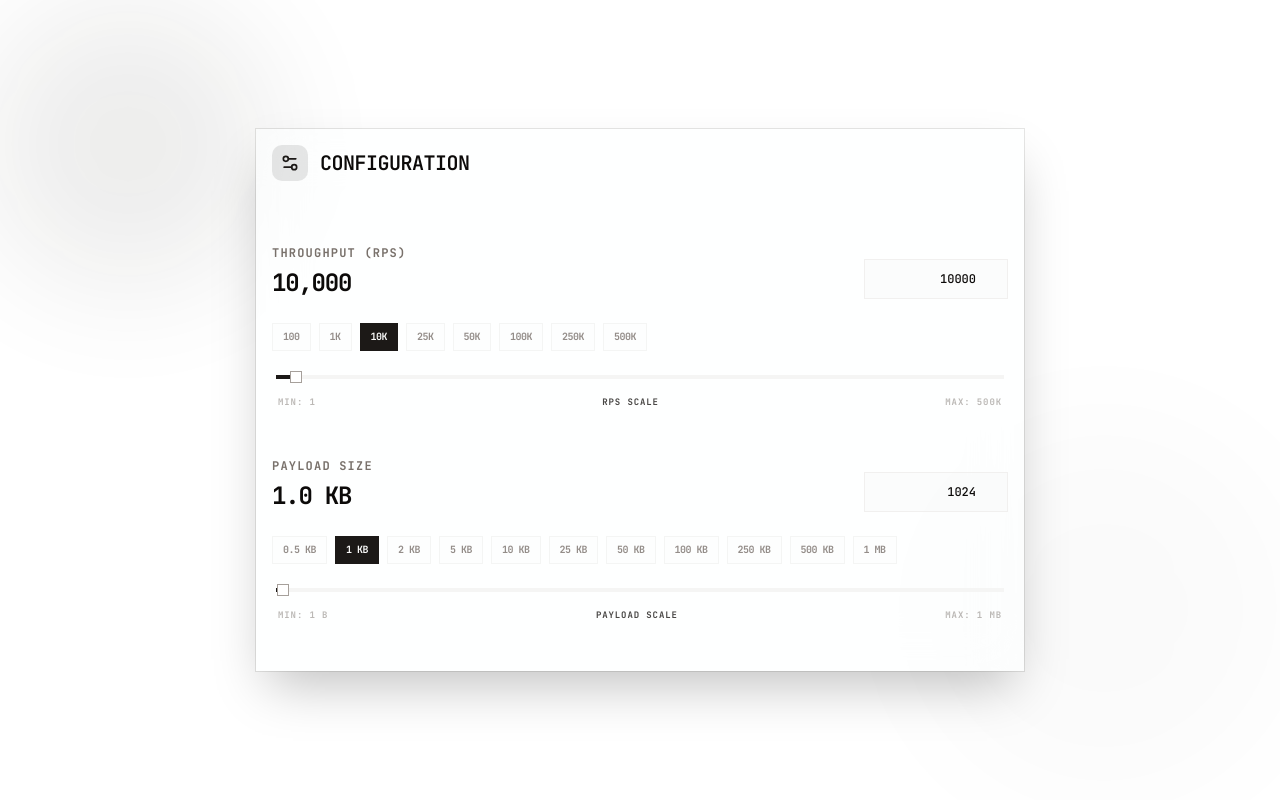
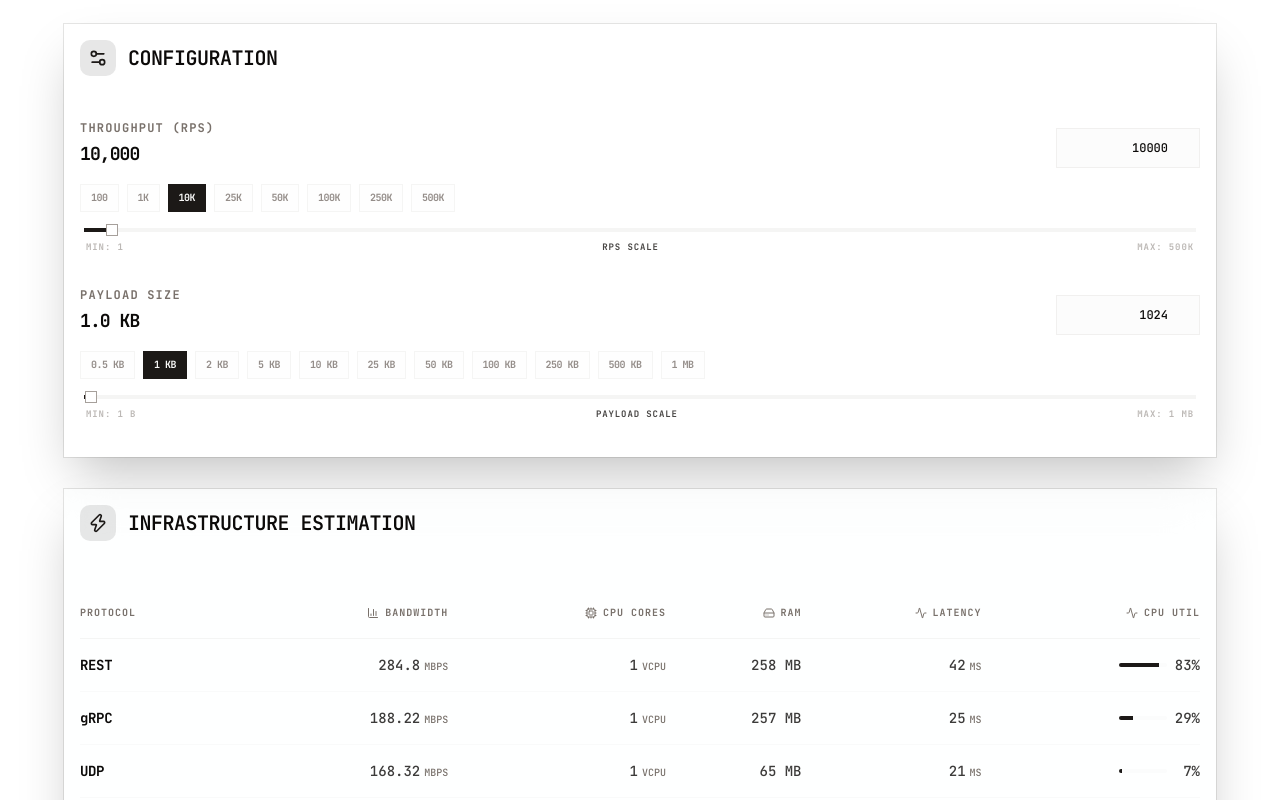
Before and after one commit to njxqlus/apos, a Next.js app in the folder next/: page / in a window 1280 px wide. Shown: the top 800 px of the page. Built offline with nearby package versions, Linux system fonts and the light colour scheme.

Commit message:
feat: implement protocol performance calculator dashboard and update button styles

```diff
--- a/next/app/globals.css
+++ b/next/app/globals.css
@@ -127,4 +127,8 @@
   html {
     @apply font-mono;
   }
+  button,
+  [role="button"] {
+    @apply cursor-pointer;
+  }
 }
--- a/next/app/page.tsx
+++ b/next/app/page.tsx
@@ -6,7 +6,15 @@ import { Slider } from "@/components/ui/slider";
 import { Input } from "@/components/ui/input";
 import { Label } from "@/components/ui/label";
 import { Button } from "@/components/ui/button";
-import { Settings2 } from "lucide-react";
+import {
+  Settings2,
+  Activity,
+  Zap,
+  Cpu,
+  HardDrive,
+  BarChart3,
+} from "lucide-react";
+import { PROTOCOL_CONFIGS, calculateMetrics, Protocol } from "@/lib/calc";
 
 const RPS_PRESETS = [
   { label: "100", value: 100 },
@@ -59,14 +67,20 @@ export default function Home() {
       setter(Math.min(max, Math.max(min, val)));
     };
 
+  const results = React.useMemo(() => {
+    return Object.keys(PROTOCOL_CONFIGS).map((p) => {
+      const protocol = p as Protocol;
+      return {
+        protocol,
+        metrics: calculateMetrics(protocol, rps, payloadSize),
+      };
+    });
+  }, [rps, payloadSize]);
+
   return (
     <div className="relative flex min-h-screen flex-col items-center justify-center overflow-hidden bg-background p-6 font-mono">
-      {/* Decorative background elements */}
-      <div className="absolute top-0 -left-4 w-72 h-72 bg-primary/20 rounded-full blur-3xl opacity-30 animate-pulse" />
-      <div className="absolute bottom-0 -right-4 w-96 h-96 bg-primary/10 rounded-full blur-3xl opacity-20" />
-
-      <Card className="relative w-full max-w-3xl border-border/50 bg-card/50 shadow-2xl backdrop-blur-xl transition-all hover:border-primary/50">
-        <CardHeader className="pb-4">
+      <Card className="relative w-full max-w-6xl border-border/50 bg-card/50 shadow-2xl transition-all hover:border-primary/50">
+        <CardHeader className="pb-2">
           <div className="flex items-center gap-3">
             <div className="p-2 bg-primary/10 rounded-lg">
               <Settings2 className="w-5 h-5 text-primary" />
@@ -77,18 +91,18 @@ export default function Home() {
           </div>
         </CardHeader>
 
-        <CardContent className="space-y-12 py-8">
+        <CardContent className="space-y-8 py-5">
           {/* RPS Parameter */}
-          <div className="group space-y-6">
+          <div className="group space-y-4">
             <div className="flex items-end justify-between">
-              <div className="space-y-1.5">
+              <div className="space-y-1">
                 <Label
                   htmlFor="rps"
                   className="text-xs font-bold uppercase tracking-widest text-muted-foreground group-hover:text-primary transition-colors"
                 >
                   Throughput (RPS)
                 </Label>
-                <div className="text-2xl font-bold tracking-tighter text-foreground tabular-nums">
+                <div className="text-lg font-bold tracking-tighter text-foreground tabular-nums">
                   {rps.toLocaleString()}
                 </div>
               </div>
@@ -132,7 +146,7 @@ export default function Home() {
                 step={1}
                 className="cursor-pointer"
               />
-              <div className="mt-4 flex justify-between px-0.5 text-[9px] text-muted-foreground/50 font-mono font-bold uppercase tracking-widest">
+              <div className="mt-2 flex justify-between px-0.5 text-[9px] text-muted-foreground/50 font-mono font-bold uppercase tracking-widest">
                 <span>Min: 1</span>
                 <span className="text-primary opacity-80">RPS SCALE</span>
                 <span>Max: 500K</span>
@@ -141,16 +155,16 @@ export default function Home() {
           </div>
 
           {/* Payload Size Parameter */}
-          <div className="group space-y-6">
+          <div className="group space-y-4">
             <div className="flex items-end justify-between">
-              <div className="space-y-1.5">
+              <div className="space-y-1">
                 <Label
                   htmlFor="payload"
                   className="text-xs font-bold uppercase tracking-widest text-muted-foreground group-hover:text-primary transition-colors"
                 >
                   Payload Size
                 </Label>
-                <div className="text-2xl font-bold tracking-tighter text-foreground tabular-nums">
+                <div className="text-lg font-bold tracking-tighter text-foreground tabular-nums">
                   {payloadSize < 1024
                     ? `${payloadSize} B`
                     : payloadSize < 1048576
@@ -200,7 +214,7 @@ export default function Home() {
                 step={1}
                 className="cursor-pointer"
               />
-              <div className="mt-4 flex justify-between px-0.5 text-[9px] text-muted-foreground/50 font-mono font-bold uppercase tracking-widest">
+              <div className="mt-2 flex justify-between px-0.5 text-[9px] text-muted-foreground/50 font-mono font-bold uppercase tracking-widest">
                 <span>Min: 1 B</span>
                 <span className="text-primary opacity-80">Payload Scale</span>
                 <span>Max: 1 MB</span>
@@ -211,6 +225,125 @@ export default function Home() {
 
         <div className="absolute -bottom-px left-0 right-0 h-px bg-linear-to-r from-transparent via-primary/50 to-transparent opacity-50" />
       </Card>
+
+      {/* Results Section */}
+      <Card className="relative w-full max-w-6xl mt-8 border-border/50 bg-card/50 shadow-2xl backdrop-blur-xl transition-all hover:border-primary/50">
+        <CardHeader className="pb-4">
+          <div className="flex items-center gap-3">
+            <div className="p-2 bg-primary/10 rounded-lg">
+              <Zap className="w-5 h-5 text-primary" />
+            </div>
+            <CardTitle className="text-xl font-semibold tracking-tight uppercase">
+              Infrastructure Estimation
+            </CardTitle>
+          </div>
+        </CardHeader>
+        <CardContent className="py-6">
+          <div className="overflow-x-auto">
+            <table className="w-full text-left border-collapse">
+              <thead>
+                <tr className="border-b border-border/40">
+                  <th className="pb-4 pt-2 text-[10px] font-bold uppercase tracking-widest text-muted-foreground">
+                    Protocol
+                  </th>
+                  <th className="pb-4 pt-2 text-[10px] font-bold uppercase tracking-widest text-muted-foreground text-right">
+                    <div className="flex items-center justify-end gap-1.5">
+                      <BarChart3 className="w-3 h-3" />
+                      Bandwidth
+                    </div>
+                  </th>
+                  <th className="pb-4 pt-2 text-[10px] font-bold uppercase tracking-widest text-muted-foreground text-right">
+                    <div className="flex items-center justify-end gap-1.5">
+                      <Cpu className="w-3 h-3" />
+                      CPU Cores
+                    </div>
+                  </th>
+                  <th className="pb-4 pt-2 text-[10px] font-bold uppercase tracking-widest text-muted-foreground text-right">
+                    <div className="flex items-center justify-end gap-1.5">
+                      <HardDrive className="w-3 h-3" />
+                      RAM
+                    </div>
+                  </th>
+                  <th className="pb-4 pt-2 text-[10px] font-bold uppercase tracking-widest text-muted-foreground text-right">
+                    <div className="flex items-center justify-end gap-1.5">
+                      <Activity className="w-3 h-3" />
+                      Latency
+                    </div>
+                  </th>
+                  <th className="pb-4 pt-2 text-[10px] font-bold uppercase tracking-widest text-muted-foreground text-right">
+                    <div className="flex items-center justify-end gap-1.5">
+                      <Activity className="w-3 h-3" />
+                      CPU Util
+                    </div>
+                  </th>
+                </tr>
+              </thead>
+              <tbody className="divide-y divide-border/20">
+                {results.map((res) => (
+                  <tr
+                    key={res.protocol}
+                    className="group hover:bg-primary/5 transition-colors"
+                  >
+                    <td className="py-4 text-sm font-bold tracking-tight text-foreground transition-colors group-hover:text-primary">
+                      {res.protocol}
+                    </td>
+                    <td className="py-4 text-sm font-medium text-right tabular-nums text-foreground/80">
+                      {res.metrics.bandwidthMbps.toLocaleString()}
+                      <span className="ml-1 text-[10px] text-muted-foreground uppercase">
+                        Mbps
+                      </span>
+                    </td>
+                    <td className="py-4 text-sm font-medium text-right tabular-nums text-foreground/80">
+                      {res.metrics.cpuCores}
+                      <span className="ml-1 text-[10px] text-muted-foreground uppercase">
+                        vCPU
+                      </span>
+                    </td>
+                    <td className="py-4 text-sm font-medium text-right tabular-nums text-foreground/80">
+                      {res.metrics.ramMb < 1024
+                        ? `${res.metrics.ramMb} MB`
+                        : `${(res.metrics.ramMb / 1024).toFixed(1)} GB`}
+                    </td>
+                    <td className="py-4 text-sm font-medium text-right tabular-nums text-foreground/80">
+                      <span
+                        className={`${
+                          res.metrics.latencyMs > 50
+                            ? "text-orange-500"
+                            : "text-foreground/80"
+                        }`}
+                      >
+                        {res.metrics.latencyMs}
+                      </span>
+                      <span className="ml-1 text-[10px] text-muted-foreground uppercase">
+                        ms
+                      </span>
+                    </td>
+                    <td className="py-4 text-sm font-medium text-right tabular-nums text-foreground/80">
+                      <div className="flex items-center justify-end gap-2">
+                        <div className="w-12 h-1 bg-muted/30 rounded-full overflow-hidden hidden sm:block">
+                          <div
+                            className="h-full bg-primary transition-all"
+                            style={{
+                              width: `${res.metrics.utilization * 100}%`,
+                            }}
+                          />
+                        </div>
+                        <span>
+                          {(res.metrics.utilization * 100)
+                            .toFixed(0)
+                            .padStart(2, "\u00A0")}
+                          %
+                        </span>
+                      </div>
+                    </td>
+                  </tr>
+                ))}
+              </tbody>
+            </table>
+          </div>
+        </CardContent>
+        <div className="absolute -bottom-px left-0 right-0 h-px bg-linear-to-r from-transparent via-primary/50 to-transparent opacity-50" />
+      </Card>
     </div>
   );
 }
--- a/next/components/ui/button.tsx
+++ b/next/components/ui/button.tsx
@@ -6,7 +6,7 @@ import { cva, type VariantProps } from "class-variance-authority";
 import { cn } from "@/lib/utils";
 
 const buttonVariants = cva(
-  "group/button inline-flex shrink-0 items-center justify-center rounded-none border border-transparent bg-clip-padding text-xs font-medium whitespace-nowrap transition-all outline-none select-none focus-visible:border-ring focus-visible:ring-1 focus-visible:ring-ring/50 active:not-aria-[haspopup]:translate-y-px disabled:pointer-events-none disabled:opacity-50 aria-invalid:border-destructive aria-invalid:ring-1 aria-invalid:ring-destructive/20 dark:aria-invalid:border-destructive/50 dark:aria-invalid:ring-destructive/40 [&_svg]:pointer-events-none [&_svg]:shrink-0 [&_svg:not([class*='size-'])]:size-4",
+  "group/button inline-flex shrink-0 items-center justify-center rounded-none border border-transparent bg-clip-padding text-xs font-medium whitespace-nowrap transition-all outline-none select-none focus-visible:border-ring focus-visible:ring-1 focus-visible:ring-ring/50 active:not-aria-[haspopup]:translate-y-px disabled:pointer-events-none disabled:opacity-50 aria-invalid:border-destructive aria-invalid:ring-1 aria-invalid:ring-destructive/20 dark:aria-invalid:border-destructive/50 dark:aria-invalid:ring-destructive/40 cursor-pointer [&_svg]:pointer-events-none [&_svg]:shrink-0 [&_svg:not([class*='size-'])]:size-4",
   {
     variants: {
       variant: {
```
